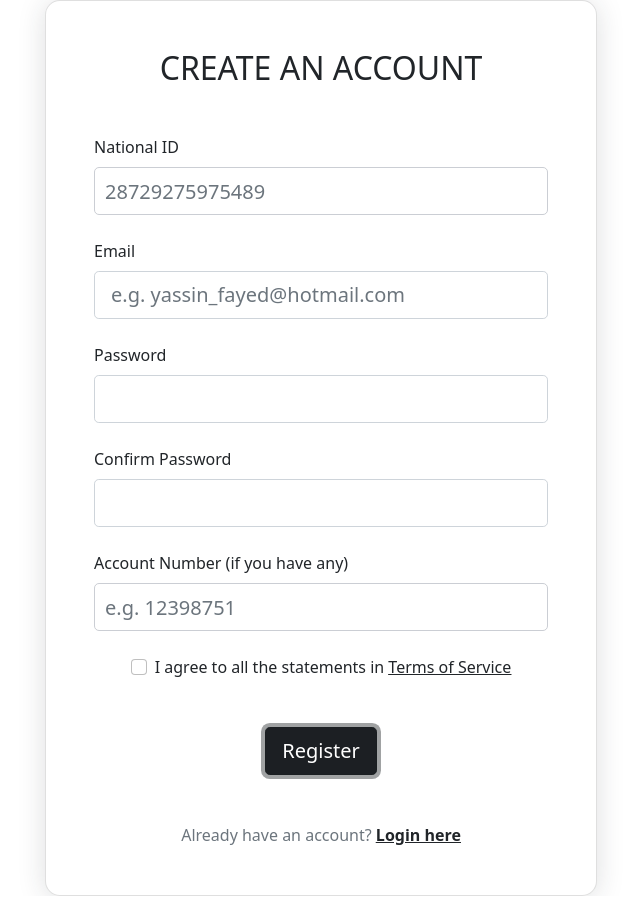
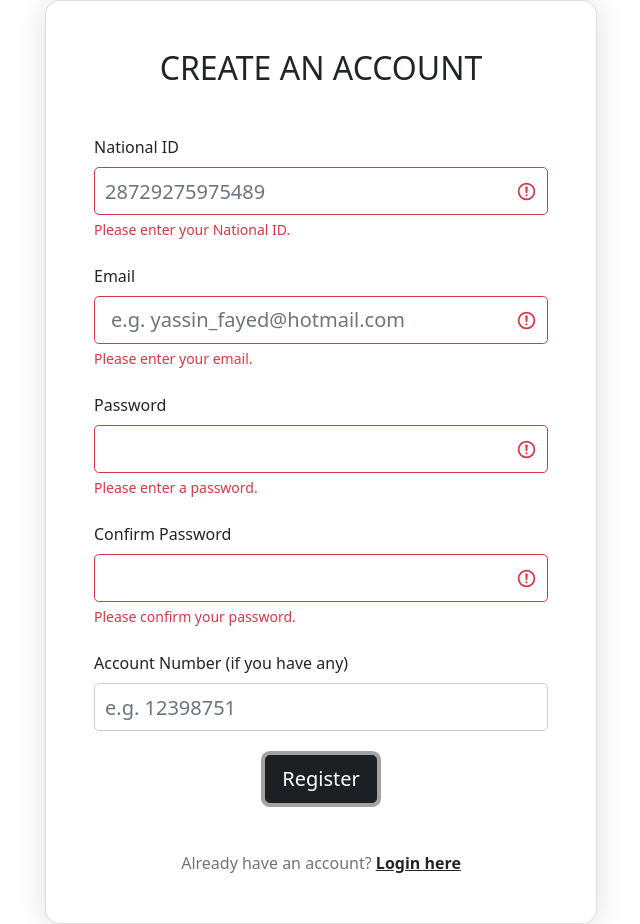
Before and after one commit to software-engineering-2023/Team2, a React (Create React App) app in the folder M3/: page /register in a window 1280 px wide. Both pictures are taken after a click on the button "Register". Shown: the whole page, without its empty margins (319-959 px from the left). Before the commit the page ends 896 px from the top, so only its background shows below. Built offline with nearby package versions, Linux system fonts and the light colour scheme.

Commit message:
Update Register.jsx

```diff
--- a/M3/src/Register.jsx
+++ b/M3/src/Register.jsx
@@ -13,28 +13,92 @@ function Register() {
     form2Example3cg: false,
   });
 
-
-
+  const [formErrors, setFormErrors] = useState({
+    form3Example1cg: '',
+    form3Example3cg: '',
+    form3Example4cg: '',
+    form3Example4cdg: '',
+    form3Example5cg: '',
+    form2Example3cg: '',
+  });
 
   const handleInputChange = (event) => {
     const { id, value } = event.target;
     setFormValues({ ...formValues, [id]: value });
+    setFormErrors({ ...formErrors, [id]: '' });
   };
 
   const handleRegister = () => {
-        const { form3Example1cg, form3Example3cg, form3Example4cg, form3Example4cdg, form2Example3cg } = formValues;
+    const {
+      form3Example1cg,
+      form3Example3cg,
+      form3Example4cg,
+      form3Example4cdg,
+      form3Example5cg,
+      form2Example3cg,
+    } = formValues;
 
-        if (form3Example1cg && form3Example3cg && form3Example4cg && form3Example4cdg && form2Example3cg) {
+    let valid = true;
+    const errors = {
+      form3Example1cg: '',
+      form3Example3cg: '',
+      form3Example4cg: '',
+      form3Example4cdg: '',
+      form3Example5cg: '',
+      form2Example3cg: '',
+    };
+
+    // Validation checks
+    if (!form3Example1cg) {
+      errors.form3Example1cg = 'Please enter your National ID.';
+      valid = false;
+    } else if (form3Example1cg.length !== 14) {
+      errors.form3Example1cg = 'National ID must be 14 digits.';
+      valid = false;
+    }
+
+    if (!form3Example3cg) {
+      errors.form3Example3cg = 'Please enter your email.';
+      valid = false;
+    } else if (!/\S+@\S+\.\S+/.test(form3Example3cg)) {
+      errors.form3Example3cg = 'Please enter a valid email.';
+      valid = false;
+    }
+
+    if (!form3Example4cg) {
+      errors.form3Example4cg = 'Please enter a password.';
+      valid = false;
+    }
+
+    if (!form3Example4cdg) {
+      errors.form3Example4cdg = 'Please confirm your password.';
+      valid = false;
+    } else if (form3Example4cdg !== form3Example4cg) {
+      errors.form3Example4cdg = 'Passwords do not match.';
+      valid = false;
+    }
+
+    if (form3Example5cg && (form3Example5cg.length !== 8 || !/^\d+$/.test(form3Example5cg))) {
+      errors.form3Example5cg = 'Account number must be 8 digits.';
+      valid = false;
+    }
+
+    if (!form2Example3cg) {
+      errors.form2Example3cg = 'Please accept the terms.';
+      valid = false;
+    }
+
+    if (valid) {
       // All fields are filled and terms are checked
-          alert('Registration successful!'); // Replace with your desired logic
+      // alert('Registration successful!'); // Replace with your desired logic
 
       // Redirect the user to the login page or any other page
       navigate('/'); // Replace '/login' with your desired route
     } else {
-          alert('Please fill in all required fields and accept the terms.');
+      setFormErrors(errors);
+      // alert('Please fill in all required fields and accept the terms.');
     }
   };
-
 
   return (
     <section className="vh-100 bg-image" style={{ backgroundColor: '#fff' }}>
@@ -56,11 +120,16 @@ function Register() {
                           <input
                             type="text"
                             id="form3Example1cg"
-                            className="form-control form-control-lg"
+                            className={`form-control form-control-lg ${
+                              formErrors.form3Example1cg ? 'is-invalid' : ''
+                            }`}
                             onChange={handleInputChange}
-                            placeholder='28729275975489'
+                            value={formValues.form3Example1cg}
+                            placeholder="28729275975489"
                           />
-
+                          {formErrors.form3Example1cg && (
+                            <div className="invalid-feedback">{formErrors.form3Example1cg}</div>
+                          )}
                         </div>
 
                         <div className="form-outline mb-4">
@@ -70,11 +139,16 @@ function Register() {
                           <input
                             type="email"
                             id="form3Example3cg"
-                            className="form-control form-control-lg"
+                            className={`form-control form-control-lg ${
+                              formErrors.form3Example3cg ? 'is-invalid' : ''
+                            }`}
                             onChange={handleInputChange}
-                            placeholder='e.g. yassin_fayed@hotmail.com'
+                            value={formValues.form3Example3cg}
+                            placeholder="e.g. yassin_fayed@hotmail.com"
                           />
-
+                          {formErrors.form3Example3cg && (
+                            <div className="invalid-feedback">{formErrors.form3Example3cg}</div>
+                          )}
                         </div>
 
                         <div className="form-outline mb-4">
@@ -84,10 +158,15 @@ function Register() {
                           <input
                             type="password"
                             id="form3Example4cg"
-                            className="form-control form-control-lg"
+                            className={`form-control form-control-lg ${
+                              formErrors.form3Example4cg ? 'is-invalid' : ''
+                            }`}
                             onChange={handleInputChange}
+                            value={formValues.form3Example4cg}
                           />
-
+                          {formErrors.form3Example4cg && (
+                            <div className="invalid-feedback">{formErrors.form3Example4cg}</div>
+                          )}
                         </div>
 
                         <div className="form-outline mb-4">
@@ -97,45 +176,38 @@ function Register() {
                           <input
                             type="password"
                             id="form3Example4cdg"
-                            className="form-control form-control-lg"
+                            className={`form-control form-control-lg ${
+                              formErrors.form3Example4cdg ? 'is-invalid' : ''
+                            }`}
                             onChange={handleInputChange}
+                            value={formValues.form3Example4cdg}
                           />
-
+                          {formErrors.form3Example4cdg && (
+                            <div className="invalid-feedback">{formErrors.form3Example4cdg}</div>
+                          )}
                         </div>
 
                         {/* New input bar */}
                         <div className="form-outline mb-4">
-                        <label className="form-label" htmlFor="form3Example5cg"
-                          >
+                          <label className="form-label" htmlFor="form3Example5cg">
                             Account Number (if you have any)
                           </label>
                           <input
                             type="text"
                             id="form3Example5cg"
-                            className="form-control form-control-lg"
+                            className={`form-control form-control-lg ${
+                              formErrors.form3Example5cg ? 'is-invalid' : ''
+                            }`}
                             onChange={handleInputChange}
-                            placeholder='e.g. 12398751'
+                            value={formValues.form3Example5cg}
+                            placeholder="e.g. 12398751"
                           />
-
+                          {formErrors.form3Example5cg && (
+                            <div className="invalid-feedback">{formErrors.form3Example5cg}</div>
+                          )}
                         </div>
 
-                        <div className="form-check d-flex justify-content-center mb-5">
-                          <input
-                            className="form-check-input me-2"
-                            type="checkbox"
-                            id="form2Example3cg"
-                            onChange={(event) => {
-                              const { checked } = event.target;
-                              setFormValues({ ...formValues, form2Example3cg: checked });
-                            }}
-                          />
-                          <label className="form-check-label" htmlFor="form2Example3g">
-                            I agree to all the statements in{' '}
-                            <a href="#!" className="text-body">
-                              <u>Terms of Service</u>
-                            </a>
-                          </label>
-                        </div>
+
 
                         <div className="d-flex justify-content-center">
                           <button
```
Lines whose indentation alone changed are shown as unchanged.
